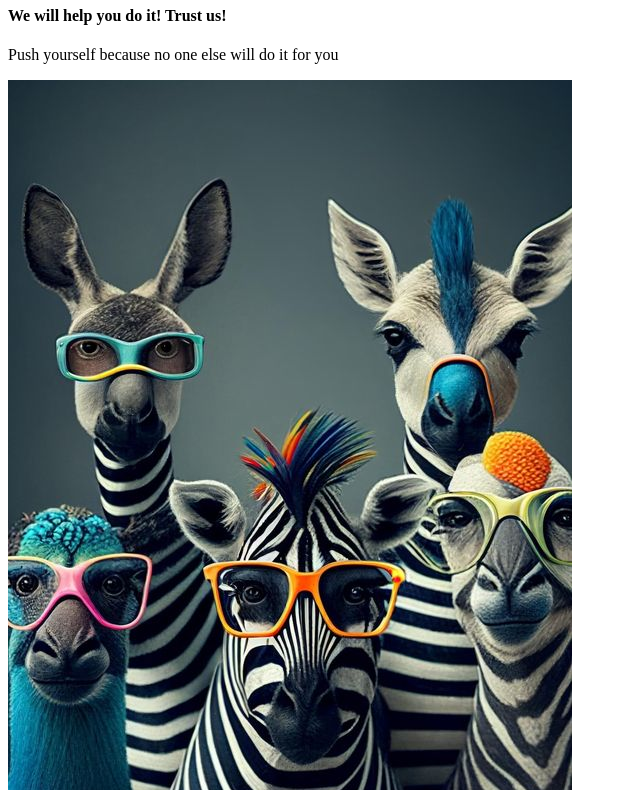
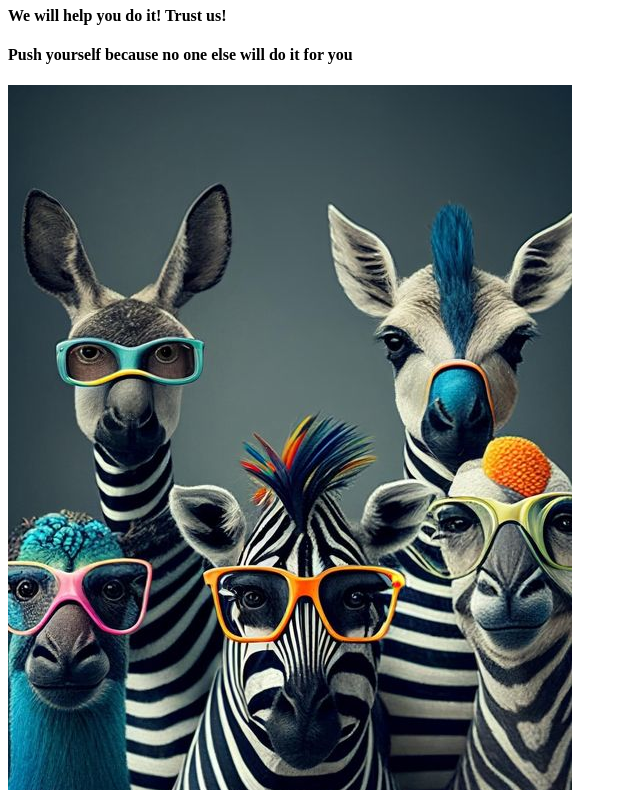
Before and after one commit to mashyyza/JavaScript_Hillel_H_W, a plain HTML site: page index.html in a window 1280 px wide. Shown: the part 73-863 px from the top of the page, without its empty margins (0-640 px from the left). Drawn offline with Linux system fonts and the light colour scheme.

Commit message:
change p on h4

```diff
--- a/index.html
+++ b/index.html
@@ -11,7 +11,7 @@
         <h4>We will help you do it! Trust us!</h4>
     </header>
     <article>
-        <p>Push yourself because no one else will do it for you</p>
+        <h4>Push yourself because no one else will do it for you</h4>
     </article>
     <footer>
         <img src="./img/15895c9ab65cc591617d5130fe2ab88d.jpg" alt="photo">
```
